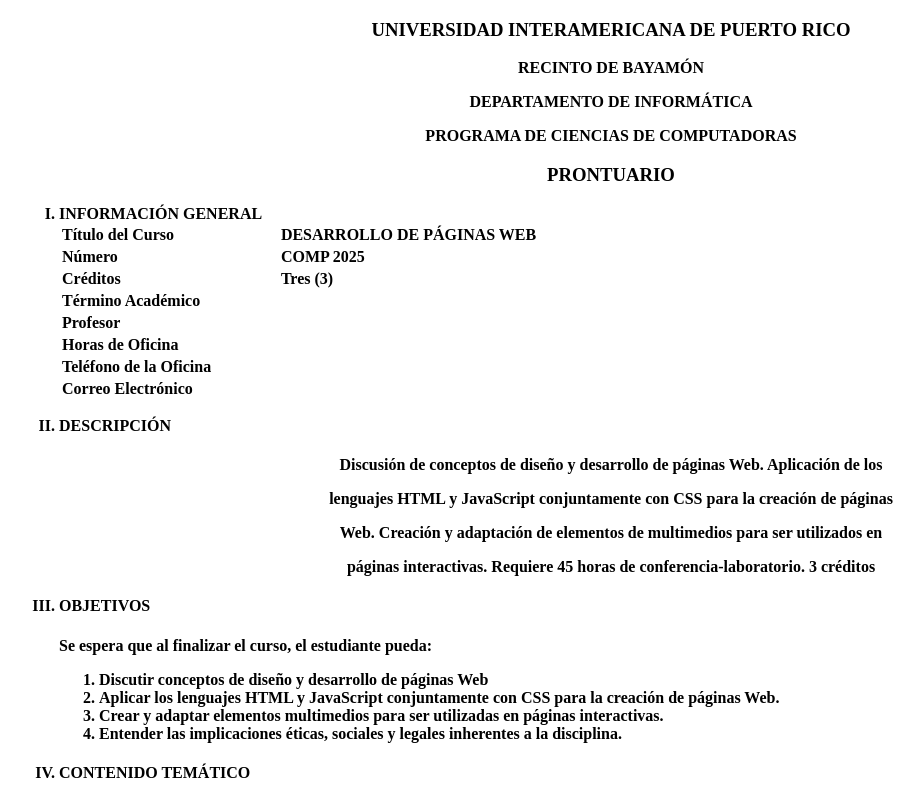
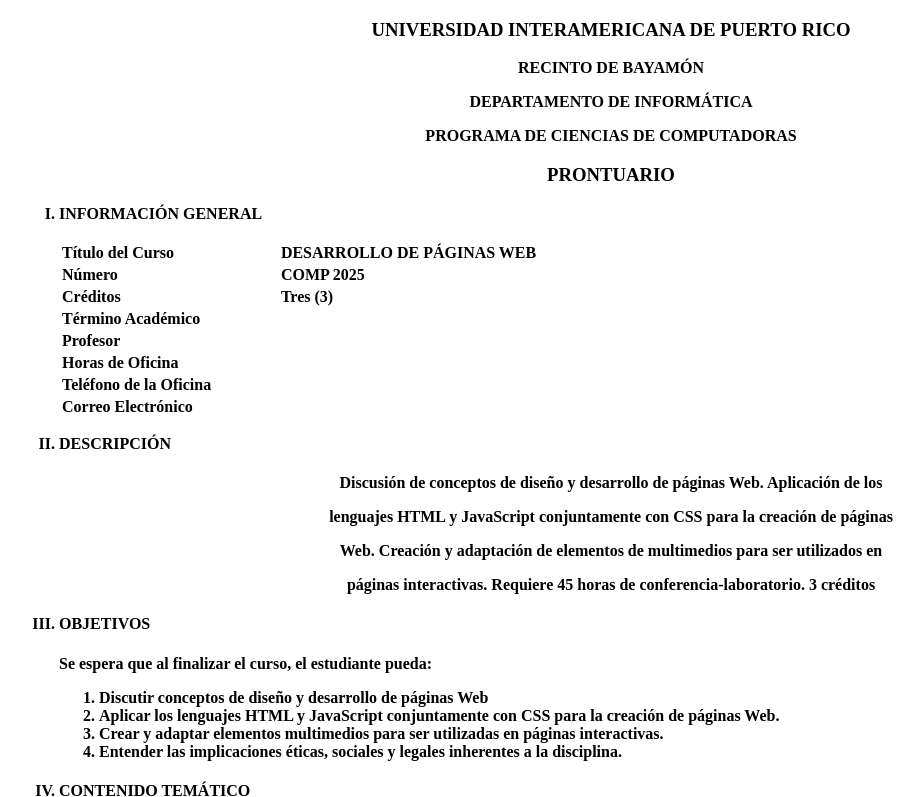
Before and after one commit to JoseJ22/portfolio, a plain HTML site: page Bosquejo.html in a window 1280 px wide. Shown: the top 797 px of the page, without its empty margins (29-953 px from the left). Drawn offline with Linux system fonts and the light colour scheme.

Commit message:
Update Bosquejo.html

```diff
--- a/Bosquejo.html
+++ b/Bosquejo.html
@@ -22,7 +22,7 @@
     <b>
     <ul>
      <ol type="I">
-         <li>INFORMACIÓN GENERAL</li>
+         <li>INFORMACIÓN GENERAL</li><br>
 
     <table border = "0" width = "50%">
          <tr>
```
